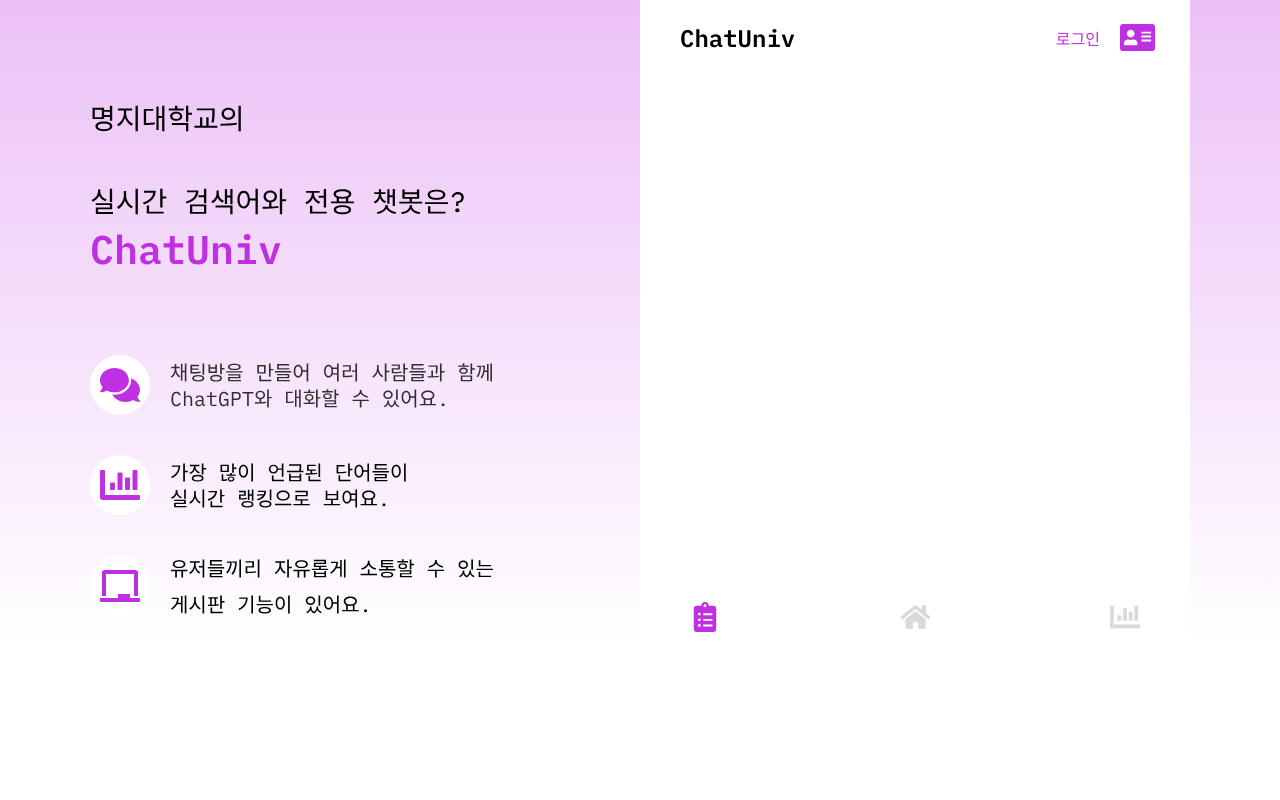
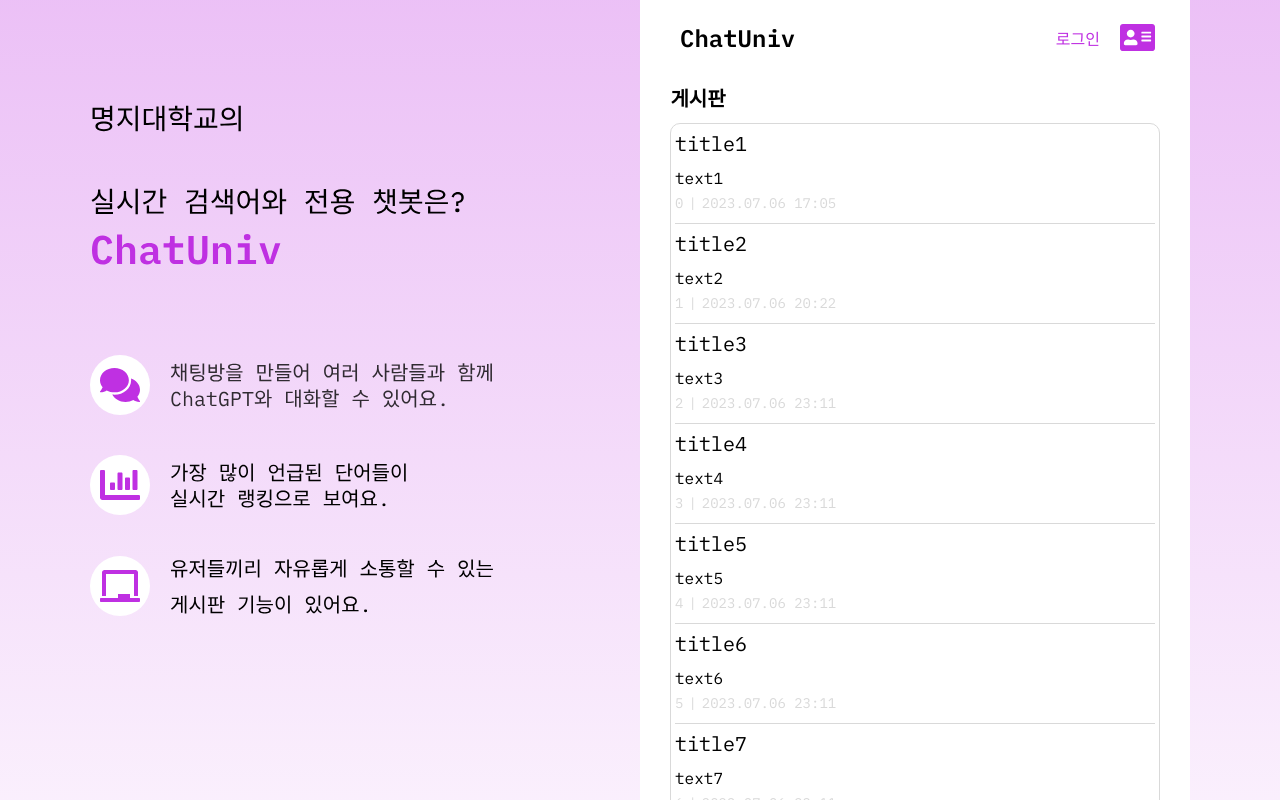
Before and after one commit to wwweric12/test-chatUniv, a React (Create React App) app: page /board in a window 1280 px wide. Before the commit this address had no page. Shown: the top 800 px of the page. Built offline with nearby package versions, Linux system fonts and the light colour scheme.

Commit message:
feat: Post Component 구현

```diff
--- a/src/App.js
+++ b/src/App.js
@@ -6,7 +6,7 @@
 import Footer from "./assets/component/Footer";
 import { BrowserRouter as Router, Route, Routes } from "react-router-dom";
 import Test from "./assets/pages/Chat/Test";
-
+import Post from "./assets/pages/Board/Post";
 
 const App = () => {
   return (
@@ -20,6 +20,7 @@
                 <Header />
 
                 <Routes>
+                  <Route path="/board" element={<Post />} />
                   <Route path="/" element={<Test />} />
                 </Routes>
 
--- /dev/null
+++ b/src/assets/component/BoardPost.jsx
@@ -0,0 +1,81 @@
+import styled from "styled-components";
+
+const BoardPost = ({ mypage, dataContents }) => {
+  const { title, content, id, date } = dataContents;
+
+  return (
+    <PostArea>
+      <PostContainer>
+        <PostTitleBox>
+          <PostTitle>{title}</PostTitle>
+          <PostContent>{content}</PostContent>
+        </PostTitleBox>
+        <PostButton mypage={false}>삭제</PostButton>
+        {/* mypage면 삭제 버튼이 띄워져야 합니다. */}
+      </PostContainer>
+      <PostUserBox>
+        <PostUserId>{id}</PostUserId>|<PostDate>{date}</PostDate>
+      </PostUserBox>
+    </PostArea>
+  );
+};
+
+export default BoardPost;
+
+const PostArea = styled.div`
+  width: 480px;
+  height: 100px;
+  display: flex;
+  flex-direction: column;
+  align-items: center;
+  justify-content: center;
+  border-bottom: 1px solid ${({ theme }) => theme.colors.GRAY};
+`;
+
+const PostContainer = styled.div`
+  display: flex;
+  width: 480px;
+  height: 52px;
+  margin-bottom: 10px;
+`;
+
+const PostTitleBox = styled.div`
+  width: 444px;
+  height: 52px;
+`;
+
+const PostTitle = styled.div`
+  height: 26px;
+  font-size: 20px;
+`;
+
+const PostContent = styled.div`
+  height: 21px;
+  font-size: 16px;
+  margin-top: 10px;
+`;
+
+const PostButton = styled.button`
+  width: 36px;
+  height: 22px;
+  color: ${({ theme }) => theme.colors.PURPLE100};
+  border: 1px solid ${({ theme }) => theme.colors.PURPLE100};
+  border-radius: 5px;
+  display: ${({ mypage }) => (mypage ? "block" : "none")};
+`;
+
+const PostUserBox = styled.div`
+  display: flex;
+  height: 18px;
+  align-self: flex-start;
+  color: ${({ theme }) => theme.colors.GRAY};
+  font-size: 14px;
+`;
+
+const PostUserId = styled.div`
+  margin-right: 5px;
+`;
+
+const PostDate = styled.div`
+  margin-left: 5px;
+`;
--- a/src/assets/component/SmallButton.jsx
+++ b/src/assets/component/SmallButton.jsx
@@ -32,7 +32,7 @@
   line-height: 20px;
   font-weight: 400;
   box-shadow: 0px 4px 4px 0px #00000040;
-  background-color: ${({ theme }) => theme.colors.PURPLE10};
+  background-color: ${({ theme }) => theme.colors.WHITE};
   &:hover {
     cursor: pointer;
   }
--- /dev/null
+++ b/src/assets/pages/Board/Post.jsx
@@ -0,0 +1,113 @@
+import styled from "styled-components";
+import BoardPost from "../../component/BoardPost";
+import SmallButton from "../../component/SmallButton";
+const Post = () => {
+  const dataContents = [
+    {
+      id: "0",
+      title: "title1",
+      content: "text1",
+      date: "2023.07.06 17:05",
+    },
+    {
+      id: "1",
+      title: "title2",
+      content: "text2",
+      date: "2023.07.06 20:22",
+    },
+    {
+      id: "2",
+      title: "title3",
+      content: "text3",
+      date: "2023.07.06 23:11",
+    },
+    {
+      id: "3",
+      title: "title4",
+      content: "text4",
+      date: "2023.07.06 23:11",
+    },
+    {
+      id: "4",
+      title: "title5",
+      content: "text5",
+      date: "2023.07.06 23:11",
+    },
+    {
+      id: "5",
+      title: "title6",
+      content: "text6",
+      date: "2023.07.06 23:11",
+    },
+    {
+      id: "6",
+      title: "title7",
+      content: "text7",
+      date: "2023.07.06 23:11",
+    },
+    {
+      id: "7",
+      title: "title8",
+      content: "text8",
+      date: "2023.07.06 23:21",
+    },
+    {
+      id: "8",
+      title: "title9",
+      content: "text9",
+      date: "2023.07.07 11:11",
+    },
+  ];
+
+  return (
+    <BoardArea>
+      <BoardName>게시판</BoardName>
+      <BoardBox>
+        <BoardDetail>
+          {dataContents.map((item, idx) => (
+            <BoardPost key={item.id} id={idx} dataContents={item} />
+          ))}
+        </BoardDetail>
+      </BoardBox>
+      <SmallButton type="board" text="게시글 작성하기" />
+    </BoardArea>
+  );
+};
+
+export default Post;
+
+const BoardArea = styled.div`
+  display: flex;
+  flex-direction: column;
+  align-items: center;
+  width: 510px;
+  height: 935px;
+`;
+
+const BoardBox = styled.div`
+  display: flex;
+  overflow: scroll;
+  flex-direction: column;
+  align-items: center;
+  width: 490px;
+  height: 758px;
+  border-radius: 10px;
+  border: 1px solid ${({ theme }) => theme.colors.GRAY};
+  margin-bottom: auto;
+`;
+
+const BoardName = styled.div`
+  display: flex;
+  justify-content: center;
+  align-self: flex-start;
+  align-items: center;
+  width: 76px;
+  height: 48px;
+  font-size: 20px;
+  font-weight: 700;
+`;
+
+const BoardDetail = styled.div`
+  width: 480px;
+  height: 100px;
+`;
```
